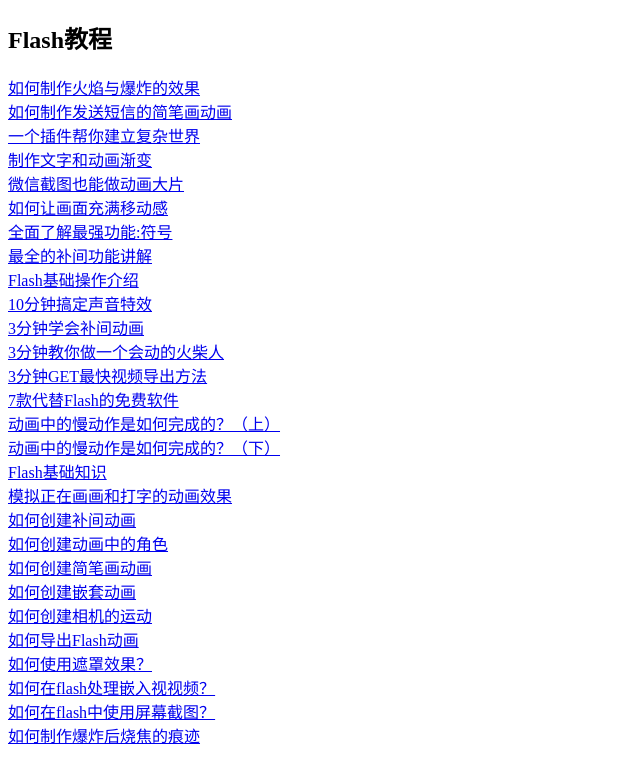
After one commit to Expilias/AlanBeckerStickFigures, a Flask app: page /AnimationTutorialSeries/Flash in a window 1280 px wide. The commit adds this page. Shown: the top 783 px of the page, without its empty margins (0-640 px from the left). Run offline with Flask 3, Linux system fonts and the light colour scheme.

Commit message:
Add files via upload

```diff
--- a/main.py
+++ b/main.py
@@ -49,5 +49,19 @@ def AVS() -> str:
 @app.route('/TheJourneyOfSpiritedAway')
 def JSA() -> str:
     return render_template('JSA.html')
+
+@app.route('/AnimationTutorialSeries')
+def ATS() -> str:
+    return render_template('ATS.html')
+@app.route('/AnimationTutorialSeries/Flash')
+def ATS_Flash() -> str:
+    return render_template('ats_Flash.html')
+@app.route('/AnimationTutorialSeries/Photoshop')
+def ATS_Photoshop() -> str:
+    return render_template('ats_Photoshop.html')
+
+@app.route('/TheTwelvePrinciplesOfAnimation')
+def TPA() -> str:
+    return render_template('TPA.html')
 if __name__ == '__main__':
     app.run()
--- /dev/null
+++ b/templates/ats_Flash.html
@@ -0,0 +1,43 @@
+<!DOCTYPE html>
+<html lang="zh-cn">
+<head>
+    <meta charset="utf-8">
+    <title>FlashTutorial</title>
+    <style>
+        a {
+            display: block;
+        }
+    </style>
+</head>
+<body>
+    <h2>Flash教程</h2>
+    <a href="https://www.bilibili.com/video/BV1TR4y1s7HE?t=1974.9">如何制作火焰与爆炸的效果</a>
+    <a href="https://www.bilibili.com/video/BV1XP4y1J75g?t=920.6">如何制作发送短信的简笔画动画</a>
+    <a href="https://www.bilibili.com/video/BV1fU4y1s7mq?t=1.3">一个插件帮你建立复杂世界</a>
+    <a href="https://www.bilibili.com/video/BV1z54y1W75u?t=788.3">制作文字和动画渐变</a>
+    <a href="https://www.bilibili.com/video/BV1DK4y1D7C1?t=6.8">微信截图也能做动画大片</a>
+    <a href="https://www.bilibili.com/video/BV1Zr4y1K7cf?t=12.3">如何让画面充满移动感</a>
+    <a href="https://www.bilibili.com/video/BV1Eh411C7yN?t=3.3">全面了解最强功能:符号</a>
+    <a href="https://www.bilibili.com/video/BV1JK4y1n7LV?t=1.7">最全的补间功能讲解</a>
+    <a href="https://www.bilibili.com/video/BV1Jh411C72a?t=11.2">Flash基础操作介绍</a>
+    <a href="https://www.bilibili.com/video/BV1HA411g7WZ?t=4.2">10分钟搞定声音特效</a>
+    <a href="https://www.bilibili.com/video/BV1GN411R7wU?t=5.1">3分钟学会补间动画</a>
+    <a href="https://www.bilibili.com/video/BV1wv4y1Z7zc?t=239.0">3分钟教你做一个会动的火柴人</a>
+    <a href="https://www.bilibili.com/video/BV1gv4y1Z7Mt?t=4.6">3分钟GET最快视频导出方法</a>
+    <a href="https://www.bilibili.com/video/BV1Lo4y1d72w?t=6.4">7款代替Flash的免费软件</a>
+    <a href="https://www.bilibili.com/video/BV11i4y1M7SJ?t=10.1">动画中的慢动作是如何完成的？（上）</a>
+    <a href="https://www.bilibili.com/video/BV1ek4y127Hb?t=2.9">动画中的慢动作是如何完成的？（下）</a>
+    <a href="https://www.bilibili.com/video/BV1K64y1B7WD?t=2.7">Flash基础知识</a>
+    <a href="https://www.bilibili.com/video/BV1UX4y1c7NL?t=2.5">模拟正在画画和打字的动画效果</a>
+    <a href="https://www.bilibili.com/video/BV1gh411W7QU?t=1180.8">如何创建补间动画</a>
+    <a href="https://www.bilibili.com/video/BV1RQ4y1h77d?t=2.4">如何创建动画中的角色</a>
+    <a href="https://www.bilibili.com/video/BV1gq4y1o718?t=1.7">如何创建简笔画动画</a>
+    <a href="https://www.bilibili.com/video/BV1iQ4y1k7c7?t=1132.5">如何创建嵌套动画</a>
+    <a href="https://www.bilibili.com/video/BV1Cf4y1E7d7?t=1.2">如何创建相机的运动</a>
+    <a href="https://www.bilibili.com/video/BV1jM4y137kj?t=1.4">如何导出Flash动画</a>
+    <a href="https://www.bilibili.com/video/BV1VM4y1374q?t=5.2">如何使用遮罩效果？</a>
+    <a href="https://www.bilibili.com/video/BV1S44y1v7fb?t=8.6">如何在flash处理嵌入视视频？</a>
+    <a href="https://www.bilibili.com/video/BV1eq4y1G7DC?t=3.5">如何在flash中使用屏幕截图？</a>
+    <a href="https://www.bilibili.com/video/BV15b4y1B7DZ?t=2.9">如何制作爆炸后烧焦的痕迹</a>
+</body>
+</html>
--- a/templates/home.html
+++ b/templates/home.html
@@ -15,9 +15,10 @@
     <h1>AB柴</h1>
     <a href="/AnimationVersusMinecraft">火柴人VS我的世界</a>
     <a href="/AnimationVersusAnimator">火柴人VS动画师</a>
-    <a href="/AnimationVideoClip">火柴人短片系列</a>
     <a href="/AnimationVersusEducation">火柴人VS教育</a>
     <a href="/AnimationVersusSeries">火柴人VS系列</a>
     <a href="/TheJourneyOfSpiritedAway">千与千寻之旅</a>
+    <a href="/AnimationTutorialSeries">动画教程系列</a>
+    <a href="/TheTwelvePrinciplesOfAnimation">动画十二原则</a>
 </body>
 </html>
```
Also changed, not shown: templates/ATS.html (added, +17 -0 lines), templates/TPA.html (added, +28 -0 lines), templates/ats_Photoshop.html (added, +15 -0 lines), 1 other file.
